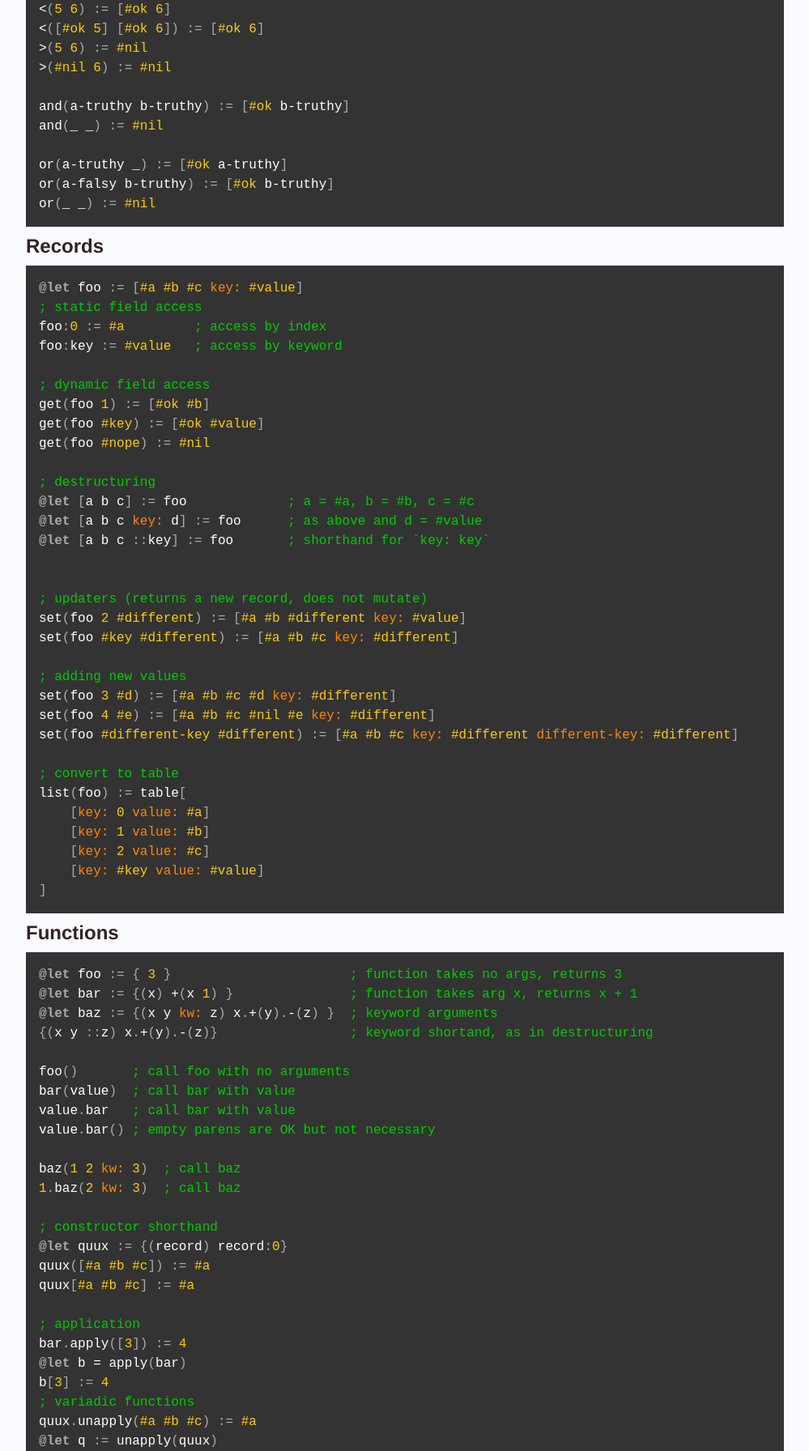
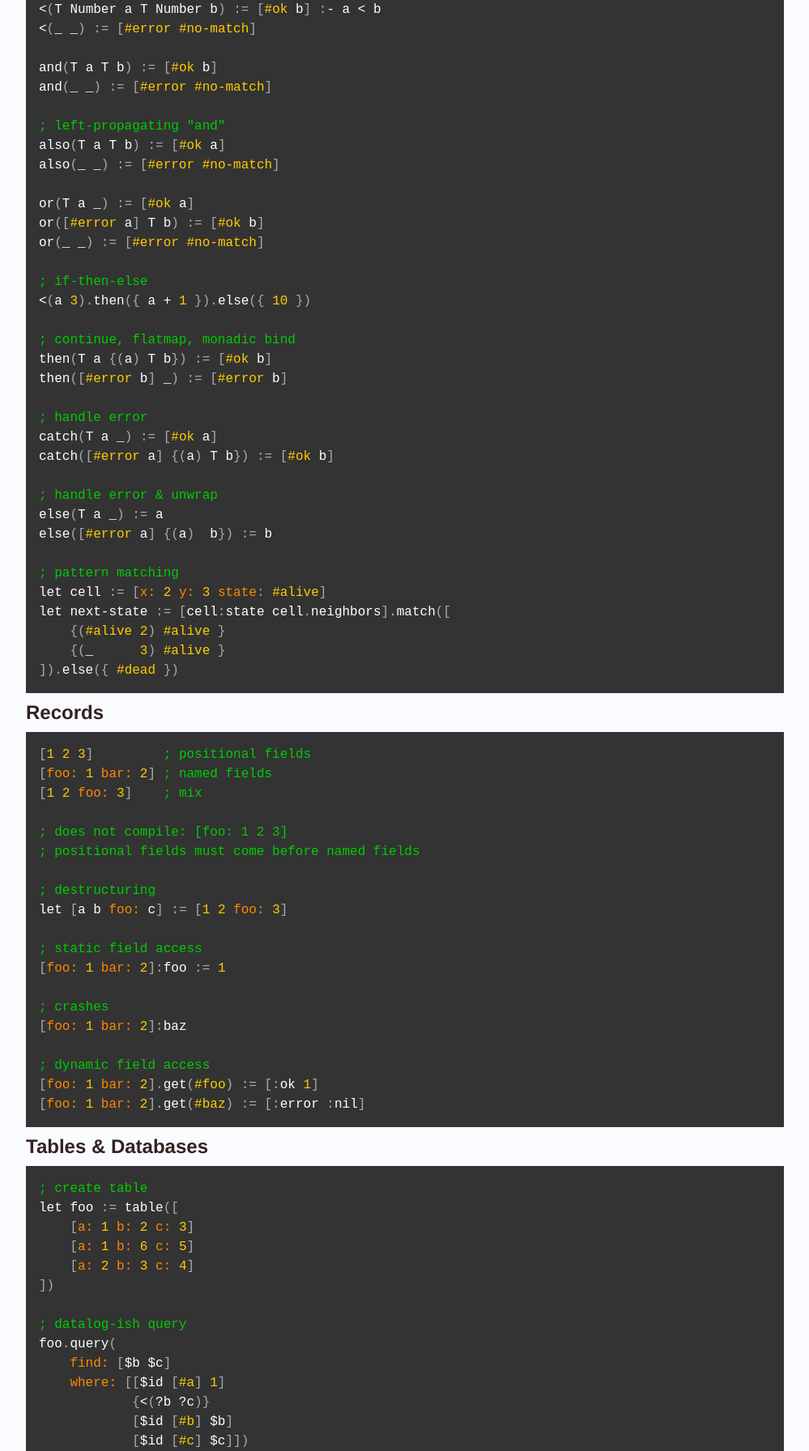
Before and after one commit to modernserf/critter-lang, a website with bundled scripts: page docs/stdlib.html in a window 1280 px wide. Shown: the part 916-2708 px from the top of the page at 81% size, without its empty margins (140-1139 px from the left). Built offline with nearby package versions, Linux system fonts and the light colour scheme.

Commit message:
different parser

```diff
--- a/docs/stdlib.html
+++ b/docs/stdlib.html
@@ -39,27 +39,111 @@
         value               ; truthy value
         [#ok value]         ; truthy value
         [#error value]      ; falsy value
-        #nil                ; falsy
 
         ; comparison functions work with and unwrap [#ok value] records
         ; x(T a T b) => x(a b) or x([#ok a] b) or x(a [#ok b]) or x([#ok a] [#ok b])
 
         ; equality
-        =(a a) := [#ok a]   ; Note: matches equal falsy values, e.g. (#nil #nil) or identical errors
-        =(_ _) := #nil
+        =(T a T a) := [#ok a]
+        =(a a) := [#ok a]   ; also matches [#error a] [#error a] as [#ok [#error a]]
+        =(_ _) := [#error #no-match]
 
-        ; comparison returns #nil or [#ok {second arg}]
-        <(5 6) := [#ok 6]
-        <([#ok 5] [#ok 6]) := [#ok 6]
-        >(5 6) := #nil
-        >(#nil 6) := #nil
+        ; comparison
+        <(T Number a T Number b) := [#ok b] :- a < b
+        <(_ _) := [#error #no-match]
 
-        and(a-truthy b-truthy) := [#ok b-truthy]
-        and(_ _) := #nil
+        and(T a T b) := [#ok b]
+        and(_ _) := [#error #no-match]
 
-        or(a-truthy _) := [#ok a-truthy]
-        or(a-falsy b-truthy) := [#ok b-truthy]
-        or(_ _) := #nil
+        ; left-propagating "and"
+        also(T a T b) := [#ok a]
+        also(_ _) := [#error #no-match]
+
+        or(T a _) := [#ok a]
+        or([#error a] T b) := [#ok b]
+        or(_ _) := [#error #no-match]
+
+        ; if-then-else
+        <(a 3).then({ a + 1 }).else({ 10 })
+
+        ; continue, flatmap, monadic bind
+        then(T a {(a) T b}) := [#ok b]
+        then([#error b] _) := [#error b]
+
+        ; handle error
+        catch(T a _) := [#ok a]
+        catch([#error a] {(a) T b}) := [#ok b]
+
+        ; handle error &amp; unwrap
+        else(T a _) := a
+        else([#error a] {(a)  b}) := b
+
+        ; pattern matching
+        let cell := [x: 2 y: 3 state: #alive]
+        let next-state := [cell:state cell.neighbors].match([
+            {(#alive 2) #alive }
+            {(_      3) #alive }
+        ]).else({ #dead })
+    </div>
+
+    <h2>Records</h2>
+
+    <div data-critter-lang>
+        [1 2 3]         ; positional fields
+        [foo: 1 bar: 2] ; named fields
+        [1 2 foo: 3]    ; mix
+
+        ; does not compile: [foo: 1 2 3]
+        ; positional fields must come before named fields
+
+        ; destructuring
+        let [a b foo: c] := [1 2 foo: 3]
+
+        ; static field access
+        [foo: 1 bar: 2]:foo := 1
+
+        ; crashes
+        [foo: 1 bar: 2]:baz
+
+        ; dynamic field access
+        [foo: 1 bar: 2].get(#foo) := [:ok 1]
+        [foo: 1 bar: 2].get(#baz) := [:error :nil]
+
+
+    </div>
+
+    <h2>Tables &amp; Databases</h2>
+
+    <div data-critter-lang>
+        ; create table
+        let foo := table([
+            [a: 1 b: 2 c: 3]
+            [a: 1 b: 6 c: 5]
+            [a: 2 b: 3 c: 4]
+        ])
+
+        ; datalog-ish query
+        foo.query(
+            find: [$b $c]
+            where: [[$id [#a] 1]
+                    {<(?b ?c)}
+                    [$id [#b] $b]
+                    [$id [#c] $c]])
+
+        ; filters
+        foo.filter({(a: a) >(a 1) })
+
+        ; using call shorthand
+        foo.filter(..get(#a).>(1))
+        foo.filter(..where([a: 1]))
+
+
+        ; mapping
+        foo.map(..update(#a ++)) := table([
+
+        ])
+
+
     </div>
 
     <h2>Records</h2>
@@ -203,8 +287,8 @@
         90.degrees.->turns ; 0.25
 
         ; coordinates
-        math:polar->cartesian([r: Number t: Number]) := [x: Number y: Number]
-        math:cartesian->polar([x: Number y: Number]) := [r: Number t: Number]
+        math:->cartesian([r: Number t: Number]) := [x: Number y: Number]
+        math:->polar([x: Number y: Number]) := [r: Number t: Number]
 
         ; some matrix math stuff?
     </div>
--- /dev/null
+++ b/src/test.js
@@ -0,0 +1 @@
+require("./parser.test");
```
Also changed, not shown: package.json (+3 -4 lines), src/parser.test.js (added, +184 -0 lines), README.md, src/parser.js (added), 2 other files.
